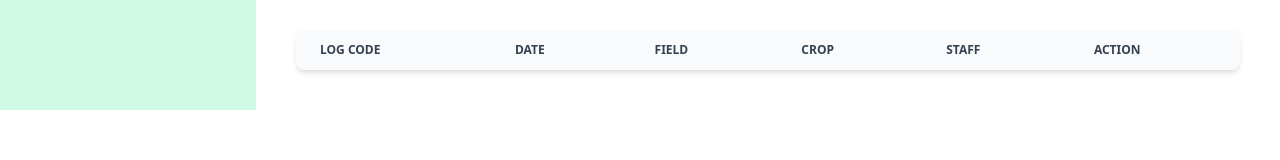
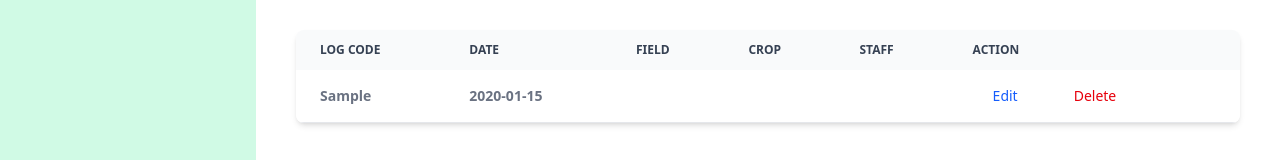
Before and after one commit to DilanMadushan/React-Green-Shadow, a React (Vite) app: page /log in a window 1280 px wide. Both pictures are taken after typing "Sample", "2020-01-15" into the empty fields and a click on the button "Save". Shown: the part 771-931 px from the top of the page. Before the commit the page ends 881 px from the top, so only its background shows below. Built offline with nearby package versions, Linux system fonts and the light colour scheme.

Commit message:
save log is done

```diff
--- /dev/null
+++ b/src/Models/LogModel.ts
@@ -0,0 +1,16 @@
+export default class LogModel{
+    logCode:string;
+    image:string;
+    date:string;
+    field:string;
+    crop:string;
+    staff:string;
+    constructor(logCode:string,image:string,date:string,field:string,crop:string,staff:string){
+        this.logCode=logCode;
+        this.image=image;
+        this.date=date;
+        this.field=field;
+        this.crop=crop;
+        this.staff=staff;
+    }
+}
--- a/src/pages/Log/Log.tsx
+++ b/src/pages/Log/Log.tsx
@@ -1,5 +1,6 @@
 import React, { useState } from 'react'
 import ImagePicker from "../../Components/ImagePicker";
+import LogModel from '../../Models/LogModel';
 
 const Log = () => {
 
@@ -10,7 +11,14 @@ const Log = () => {
     const [crop, setCrop] = useState("");
     const [staff, setStaff] = useState("");
 
+    const [logs, setLogs] = useState<LogModel[]>([]);
+
+    const saveLog = () =>{
+      setLogs([...logs,new LogModel(logCode,image,date,field,crop,staff)])
+    }
+
   return (
+
     <>
     <div className="w-screen h-full p-10">
 
@@ -123,7 +131,7 @@ const Log = () => {
               className="text-white bg-blue-700 hover:bg-blue-800 focus:ring-4 focus:outline-none focus:ring-blue-300 font-medium rounded-lg text-sm w-full sm:w-auto px-5 py-2.5 text-center dark:bg-blue-600 dark:hover:bg-blue-700 dark:focus:ring-blue-800"
               onClick={(e) => {
                 e.preventDefault();
-
+                saveLog();
               }}
             >
               Save
@@ -167,25 +175,28 @@ const Log = () => {
               </tr>
             </thead>
             <tbody>
-              {/* {fields.map((field,index)=>(
+              {logs.map((log,index)=>(
                     <tr className="odd:bg-white odd:dark:bg-gray-900 even:bg-gray-50 even:dark:bg-gray-800 border-b dark:border-gray-700 border-gray-200">
                    <th className="px-6 py-4">
-                      {field.fieldCode}
+                      {log.logCode}
                     </th>
                     <th className="px-6 py-4">
-                      {field.name}
+                      {log.date}
                     </th>
                     <th className="px-6 py-4">
-                      {field.location}
+                      {log.field}
                     </th>
                     <th className="px-6 py-4">
-                      {field.size}
+                      {log.crop}
+                    </th>
+                    <th className="px-6 py-4">
+                      {log.staff}
                     </th>
                     <td className="px-6 py-4 flex gap-4">
                     <span className="font-medium text-blue-600 dark:text-blue-500 hover:underline cursor-pointer"
                     onClick={(e)=>{
                       e.preventDefault();
-                      editField(field)
+
                     }}
                     >
                       Edit
@@ -193,14 +204,14 @@ const Log = () => {
                     <span className="font-medium text-red-600 dark:text-red-500 hover:underline cursor-pointer"
                     onClick={(e)=>{
                       e.preventDefault();
-                      deleteField(field.fieldCode)
+
                     }}
                     >
                       Delete
                     </span>
                   </td>
                 </tr>
-                    ))} */}
+                    ))}
             </tbody>
           </table>
         </div>
```
